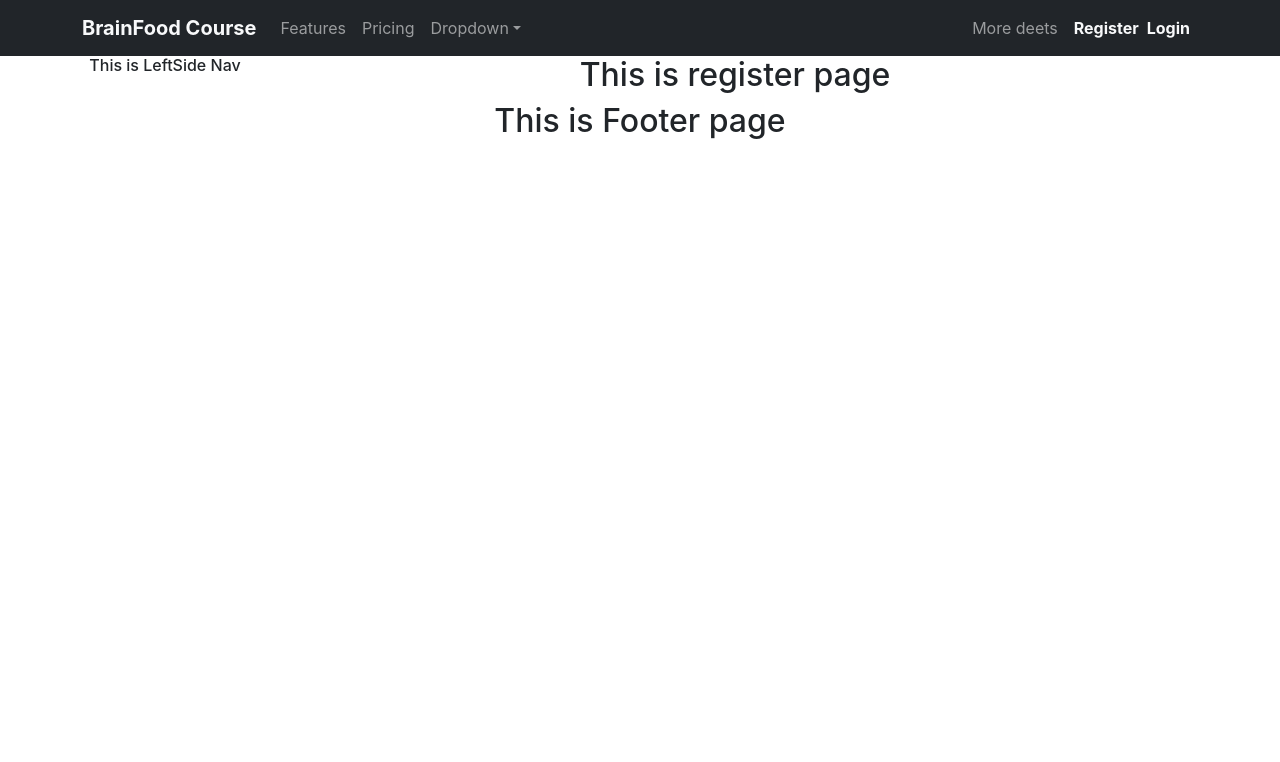
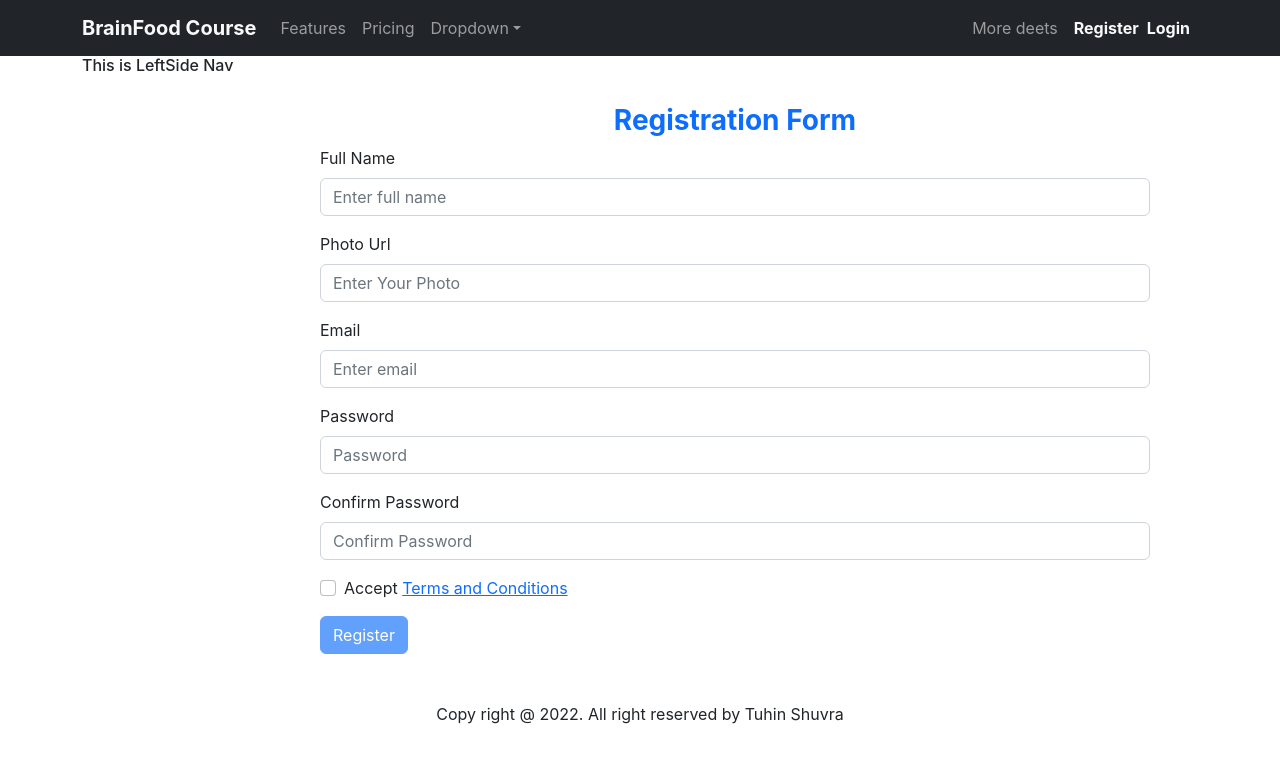
Before and after one commit to tuhinshuvra/e-learning-client, a React (Create React App) app: page /register in a window 1280 px wide. Shown: the top 762 px of the page. Built offline with nearby package versions, Linux system fonts and the light colour scheme; no server answers.

Commit message:
update register page

```diff
--- a/src/App.js
+++ b/src/App.js
@@ -6,7 +6,7 @@
 
 function App() {
   return (
-    <div className="App">
+    <div>
       <RouterProvider router={routes}> </RouterProvider>
       <Toaster></Toaster>
     </div>
--- a/src/Pages/Authentication/AuthProvider.js
+++ b/src/Pages/Authentication/AuthProvider.js
@@ -1,5 +1,5 @@
 import React, { createContext, useEffect, useState } from 'react';
-import { getAuth, onAuthStateChanged, signInWithPopup, signOut } from 'firebase/auth';
+import { createUserWithEmailAndPassword, getAuth, onAuthStateChanged, signInWithPopup, signOut } from 'firebase/auth';
 import app from '../../firebase/firebase.config';
 
 const auth = getAuth(app);
@@ -18,6 +18,10 @@
         return signOut(auth);
     }
 
+    const createUser = (email, password) => {
+        return createUserWithEmailAndPassword(auth, email, password);
+    }
+
     useEffect(() => {
         const unSubscribe = onAuthStateChanged(auth, (currentUser) => {
             console.log('Current logged in user status changed.');
@@ -28,6 +32,7 @@
 
     const authInfo = {
         user,
+        createUser,
         googleProviderLogin,
         logOut,
     };
--- a/src/Pages/Footer/Footer.js
+++ b/src/Pages/Footer/Footer.js
@@ -4,7 +4,7 @@
 const Footer = () => {
     return (
         <div>
-            <h2>This is Footer page</h2>
+            <p className=' text-center'>Copy right @ 2022. All right reserved by Tuhin Shuvra</p>
         </div>
     );
 };
--- a/src/Pages/Register/Register.js
+++ b/src/Pages/Register/Register.js
@@ -1,11 +1,112 @@
-import React from 'react';
+import React, { useContext, useState } from 'react';
+import './Register.css';
+import Button from 'react-bootstrap/Button';
+import Form from 'react-bootstrap/Form';
+import toast from 'react-hot-toast';
+import { AuthContext } from '../Authentication/AuthProvider';
+import { Link } from 'react-router-dom';
 import './Register.css';
 
 const Register = () => {
+    const [error, setError] = useState('');
+    const [accepted, setAccepted] = useState(false);
+
+    const { createUser } = useContext(AuthContext);
+
+    const handleOnSubmit = (event) => {
+        event.preventDefault();
+        const form = event.target;
+
+        const name = form.name.value;
+        const photoURL = form.photoUrl.value;
+        const email = form.email.value;
+        const password = form.password.value;
+        const confirmPassword = form.confirm.value;
+
+        createUser(email, password)
+            .then(result => {
+                console.log("User Data:", result.user);
+                setError('');
+                form.reset();
+                // handleUpdateUserProfile(name, photoURL);
+                // handleEmailVerification();
+                // toast.success('Please verify your email address.');
+            })
+            .catch(error => {
+                console.log("Error : ", error)
+                setError(error.message)
+            })
+
+    }
+
+    const handleTermsAndCondition = (event) => {
+        setAccepted(event.target.checked);
+    }
+
+    // const handleUpdateUserProfile = (name, photoURL) => {
+    //     const profile = {
+    //         displayName: name,
+    //         photoURL: photoURL
+    //     }
+    //     updateUserProfile(profile)
+    //         .then(() => { })
+    //         .catch(error => console.log("Error:", error))
+    // }
+
+    // const handleEmailVerification = () => {
+    //     verifyEmail()
+    //         .then(() => { })
+    //         .catch(error => console.log(error))
+
+    // }
+
     return (
-        <div>
-            <h2>This is register page</h2>
-        </div>
+        <div className='container p-5'>
+            <h3 className=' text-center fw-bold text-primary'>Registration Form</h3>
+
+            <Form onSubmit={handleOnSubmit} >
+                <Form.Text className="text-danger text-center">
+                    {error}
+                </Form.Text>
+
+                <Form.Group className="mb-3" controlId="formFullName">
+                    <Form.Label>Full Name</Form.Label>
+                    <Form.Control name='name' type="text" placeholder="Enter full name" required />
+                </Form.Group>
+
+                <Form.Group className="mb-3" controlId="formPhotoUrl">
+                    <Form.Label>Photo Url</Form.Label>
+                    <Form.Control name='photoUrl' type="text" placeholder="Enter Your Photo" />
+                </Form.Group>
+
+                <Form.Group className="mb-3" controlId="formBasicEmail">
+                    <Form.Label>Email</Form.Label>
+                    <Form.Control name='email' type="email" placeholder="Enter email" required />
+                </Form.Group>
+
+                <Form.Group className="mb-3" controlId="formBasicPassword">
+                    <Form.Label>Password</Form.Label>
+                    <Form.Control name='password' type="password" placeholder="Password" required />
+                </Form.Group>
+
+                <Form.Group className="mb-3" controlId="formConfirmPassword">
+                    <Form.Label>Confirm Password</Form.Label>
+                    <Form.Control name='confirm' type="password" placeholder="Confirm Password" required />
+                </Form.Group>
+
+                <Form.Group className="mb-3" controlId="formBasicCheckbox">
+                    <Form.Check
+                        type='checkbox'
+                        onClick={handleTermsAndCondition}
+                        label={<>Accept <Link to="/terms"> Terms and Conditions</Link> </>}
+                    ></Form.Check>
+                </Form.Group>
+
+                <Button className="" variant="primary " type="submit" disabled={!accepted}>
+                    Register
+                </Button>
+            </Form>
+        </div >
     );
 };
 
--- a/src/Pages/TermsAndConditions/TermsAndConditions.js
+++ b/src/Pages/TermsAndConditions/TermsAndConditions.js
@@ -1,10 +1,12 @@
 import React from 'react';
+import { Link } from 'react-router-dom';
 import './TermsAndConditions.css';
 
 const TermsAndConditions = () => {
     return (
         <div>
-            <h2>This is terms and conditions</h2>
+            <h3>This is our Terms and condition</h3>
+            <p><Link to="/register" > Go to Register</Link></p>
         </div>
     );
 };
```
